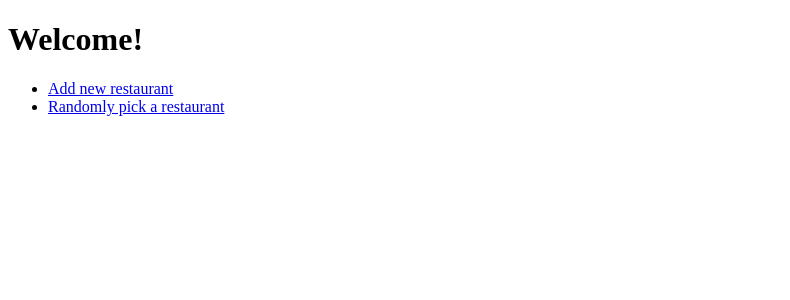
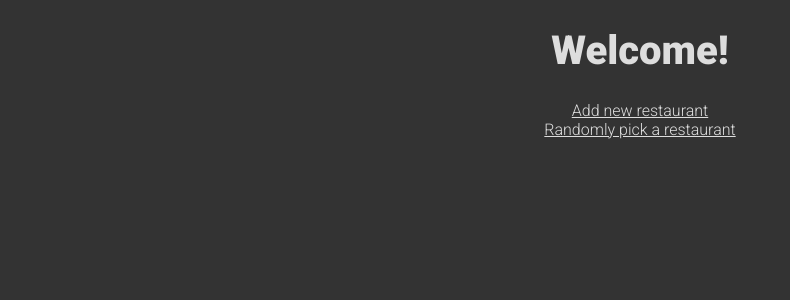
Before and after one commit to winklenurfer/lunch, a PHP site: page / in a window 1280 px wide. Shown: the top 300 px of the page, without its empty margins (0-790 px from the left). Run offline with PHP 8.4, Linux system fonts and the light colour scheme.

Commit message:
adding css for index.php and update.php

```diff
--- /dev/null
+++ b/php/css/style.css
@@ -0,0 +1,51 @@
+/* Style CSS */
+
+body {
+	font-family: 'roboto';
+	text-align: center;
+	background-color: #333;
+	color: #DDD;
+}
+
+h1 {
+	font-family: 'roboto', Ultra-bold;
+	font-size: 2.5em;
+}
+
+h3 {
+	font-weight: 600;
+	font-size: 1.5em;
+}
+
+form {
+	display: inline;
+}
+
+div.list_all {
+	width:250px;
+	margin-left: auto;
+  	margin-right: auto;
+	padding:10px;
+	border:5px solid white;
+	text-align: left;
+	overflow: hidden;
+	line-height: 150%;
+}
+
+div.random {
+	margin-top: 50px;
+}
+
+button.right {
+	float: right;
+	clear: both;
+}
+
+.action {
+	color:#FFF;
+}
+
+a:link {color:#DDD;}    /* unvisited link */
+a:visited {color:#DDD;}  /* visited link */
+a:hover {color:#FFF;}  /* mouse over link */
+a:active {color:#AAA;}  /* selected link */
--- a/php/index.php
+++ b/php/index.php
@@ -1,13 +1,13 @@
 <!doctype html>
 <html lang="en">
+<link href='http://fonts.googleapis.com/css?family=Roboto:300,900' rel='stylesheet' type='text/css'>
+<link href='css/style.css' rel='stylesheet' type='text/css' media='screen'>
 <head>
 <body>
 
 <h1>Welcome!</h1>
-<ul>
-	<li><a href="update.php">Add new restaurant</a></li>
-	<li><a href="random.php">Randomly pick a restaurant</a></li>
-</ul>
+<div><a href="update.php">Add new restaurant</a></div>
+<div><a href="random.php">Randomly pick a restaurant</a></div>
 
 </body>
 </head>
```
Also changed, not shown: php/random.php (+11 -1 lines), php/update.php (+9 -7 lines).
